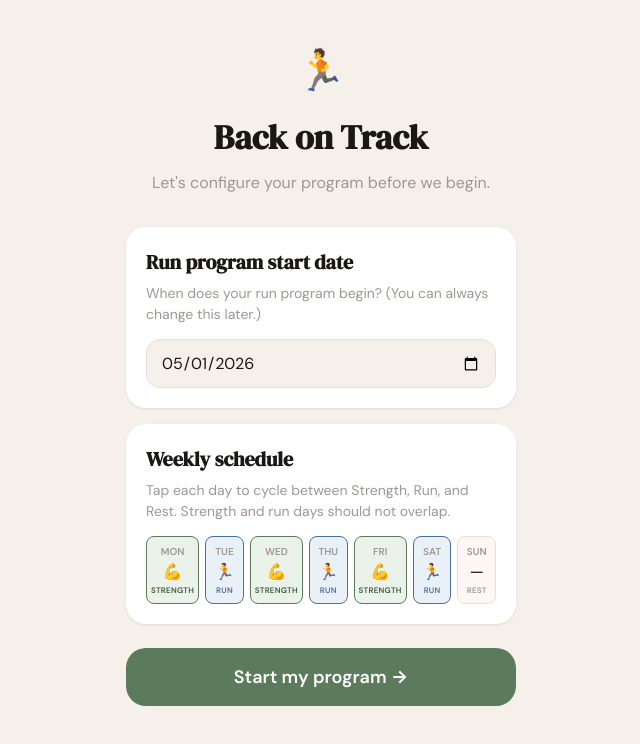
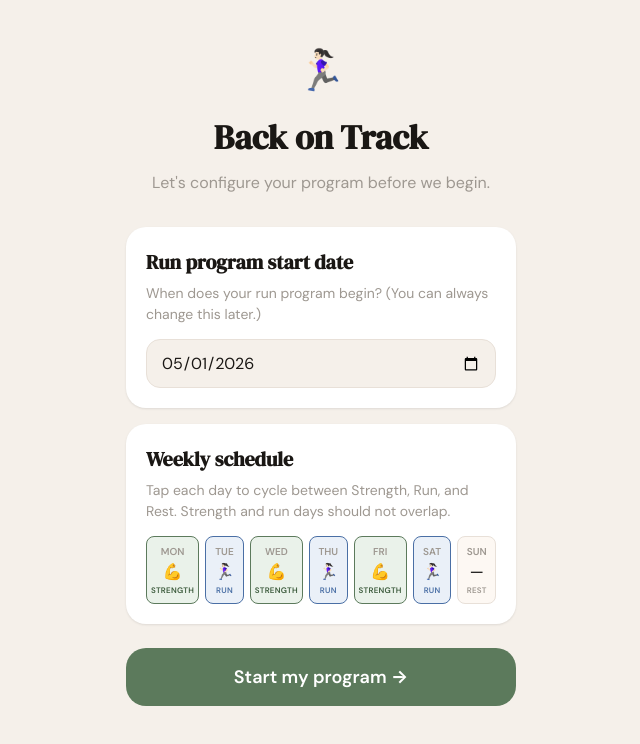
Before and after one commit to elena-h-w/return-to-running, a React (Vite) app: page / in a window 1280 px wide. Shown: the top 744 px of the page, without its empty margins (319-959 px from the left). Built offline with nearby package versions, Linux system fonts and the light colour scheme.

Commit message:
Update README and add MITlicense

```diff
--- a/src/data/program.js
+++ b/src/data/program.js
@@ -244,7 +244,7 @@ export const PAIN_TYPES = [
   },
   {
     id: 'type-1',
-    label: 'Type I — After activity only',
+    label: 'Type 1 — After activity only',
     description: 'Pain appeared only after the activity and resolved within 24 hours.',
     allowAdvance: true,
     color: 'warning',
@@ -252,7 +252,7 @@ export const PAIN_TYPES = [
   },
   {
     id: 'type-2',
-    label: 'Type II — Start then gone',
+    label: 'Type 2 — Start then gone',
     description: 'Discomfort at the start of activity but disappeared once warmed up.',
     allowAdvance: true,
     color: 'warning',
@@ -260,7 +260,7 @@ export const PAIN_TYPES = [
   },
   {
     id: 'type-3',
-    label: 'Type III — Developed and worsened',
+    label: 'Type 3 — Developed and worsened',
     description: 'Pain came on during the session and got worse as you continued.',
     allowAdvance: false,
     color: 'danger',
@@ -268,7 +268,7 @@ export const PAIN_TYPES = [
   },
   {
     id: 'type-4',
-    label: 'Type IV — Nighttime / woke you',
+    label: 'Type 4 — Nighttime / woke you',
     description: 'Pain at night or pain that woke you from sleep.',
     allowAdvance: false,
     color: 'danger',
--- a/src/views/SetupView.jsx
+++ b/src/views/SetupView.jsx
@@ -37,7 +37,7 @@ export default function SetupView({ onComplete }) {
   return (
     <div className={styles.page + ' page-scroll'}>
       <div className={styles.inner}>
-        <div className={styles.logoMark}>🏃</div>
+        <div className={styles.logoMark}>🏃🏻‍♀️</div>
         <h1 className={styles.title}>Back on Track</h1>
         <p className={styles.sub}>Let's configure your program before we begin.</p>
 
@@ -60,7 +60,7 @@ export default function SetupView({ onComplete }) {
               <button key={d} className={`${styles.dayBtn} ${styles[`dayBtn_${weekPattern[i]}`]}`} onClick={() => cycleDay(i)}>
                 <span className={styles.dayName}>{d}</span>
                 <span className={styles.dayIcon}>
-                  {weekPattern[i] === 'strength' ? '💪' : weekPattern[i] === 'run' ? '🏃' : '—'}
+                  {weekPattern[i] === 'strength' ? '💪' : weekPattern[i] === 'run' ? '🏃🏻‍♀️' : '—'}
                 </span>
                 <span className={styles.dayTypeLabel}>{weekPattern[i]}</span>
               </button>
--- a/src/views/TodayView.jsx
+++ b/src/views/TodayView.jsx
@@ -14,7 +14,7 @@ function WeekStrip({ pattern, todayDow }) {
         <div key={d} className={`${styles.dayCell} ${i === todayDow ? styles.dayCellToday : ''}`}>
           <span className={styles.dayName}>{d}</span>
           <span className={`${styles.dayType} ${styles[`dayType_${pattern[i]}`]}`}>
-            {pattern[i] === 'strength' ? '💪' : pattern[i] === 'run' ? '🏃' : '—'}
+            {pattern[i] === 'strength' ? '💪' : pattern[i] === 'run' ? '🏃🏻‍♀️' : '—'}
           </span>
         </div>
       ))}
```
Also changed, not shown: .claude/settings.local.json, 2 other files (tests, documents, lock files or other folders).
